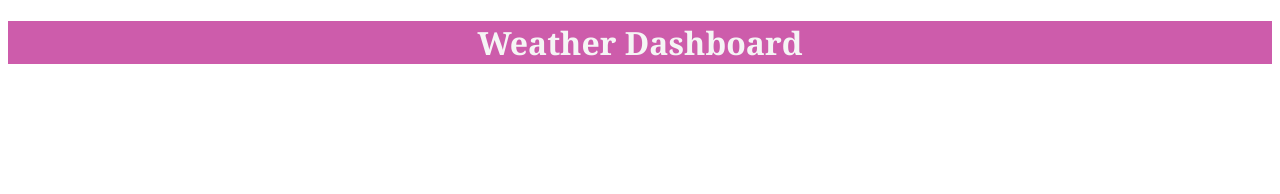
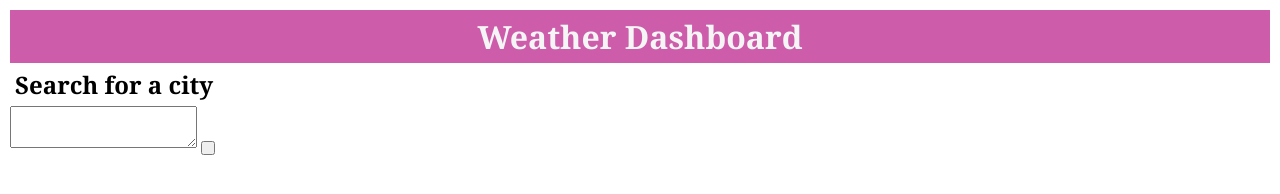
Before and after one commit to AubreyHatake/Weather-Dashboard, a plain HTML site: page index.html in a window 1280 px wide. Drawn offline with Linux system fonts and the light colour scheme.

Commit message:
adding style and adding more tags to html

```diff
--- a/index.html
+++ b/index.html
@@ -5,13 +5,15 @@
     <meta http-equiv="X-UA-Compatible" content="IE=edge">
     <meta name="viewport" content="width=device-width, initial-scale=1.0">
     <link  rel="stylesheet" href="style.css" > </link>
-    <title>Document</title>
+    <title>Weather Dashboard</title>
 </head>
 <head>
     <h1>Weather Dashboard</h1>
 </head>
 <body>
-
+  <div class="hero">Search for a city</div>
+  <textarea>  </textarea>
+  <button> </button>
 
 
 
--- a/style.css
+++ b/style.css
@@ -1,6 +1,24 @@
+* {
+    margin: auto;
+    padding: 5px;
+}
+
+
 h1 {
     text-align: center;
     font-family: 'Georgia';
     color: whitesmoke;
     background-color: rgb(205, 92, 171);
 }
+
+.hero {
+    text-align: left;
+    font-family: 'Georgia';
+    font-size: 24px;
+    font-weight: bold;
+
+}
+
+textarea {
+    align-items: left;
+}
```
Also changed, not shown: script.js (+16 -0 lines).
